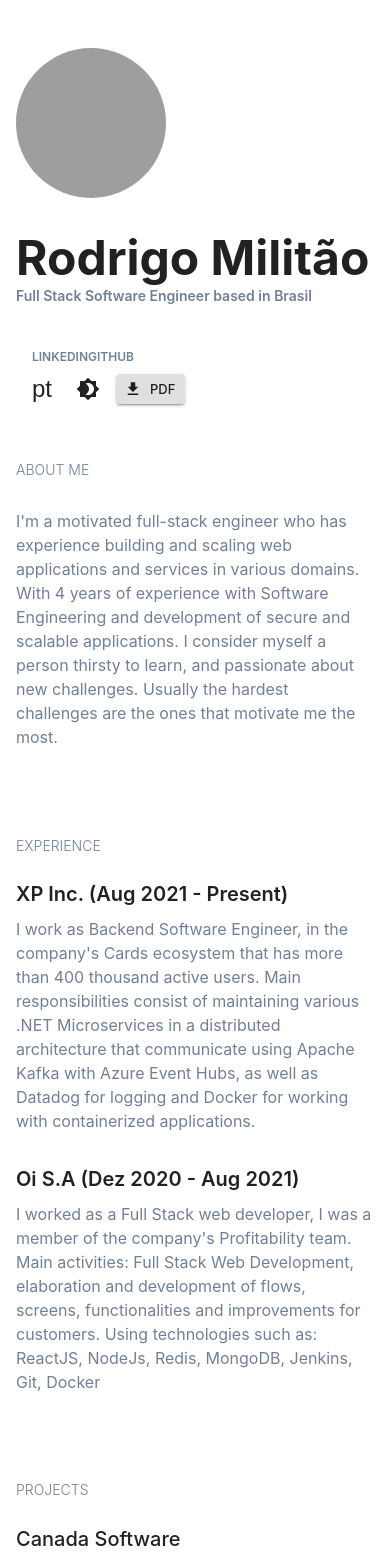
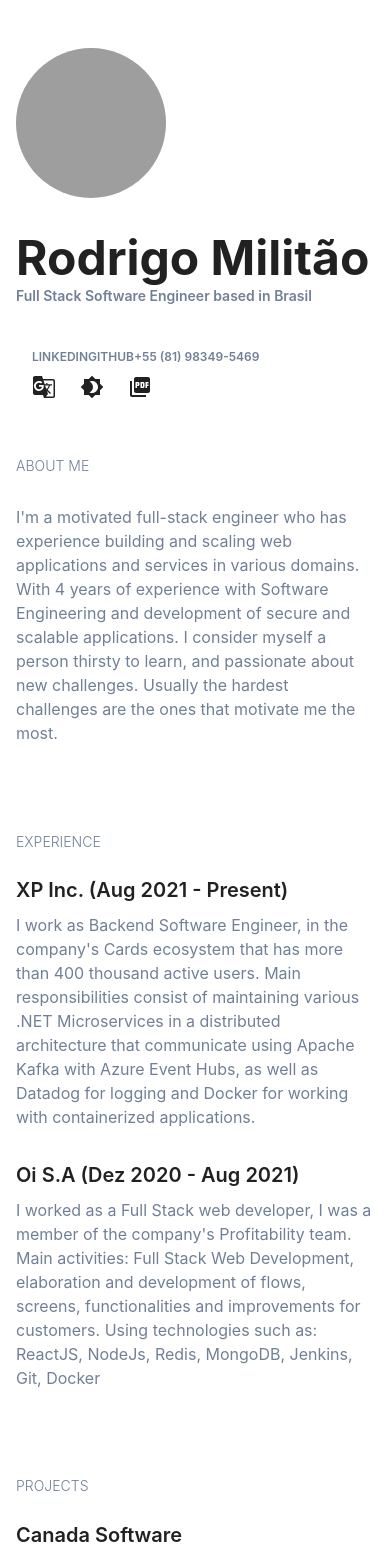
Before and after one commit to rodrigo-militao/rodrigo-militao.github.io, a React (Vite) app: page / in a window 390 px wide. Shown: the top 1554 px of the page. Built offline with nearby package versions, Linux system fonts and the light colour scheme; grey boxes are pictures that could not be loaded.

Commit message:
icon to translate, phone added, pdf as icon

```diff
--- a/src/components/Header.tsx
+++ b/src/components/Header.tsx
@@ -1,13 +1,13 @@
 import * as React from 'react';
 import Grid from '@mui/material/Unstable_Grid2';
-import { Link, Typography, Avatar, Button } from '@mui/material';
+import { Link, Typography, Avatar } from '@mui/material';
 import Context from "./Context"
 import { useTheme } from '@mui/material/styles';
 import IconButton from '@mui/material/IconButton';
 import Brightness4Icon from '@mui/icons-material/Brightness4';
 import Brightness7Icon from '@mui/icons-material/Brightness7';
-import { GetApp } from '@mui/icons-material';
-
+import PictureAsPdfIcon from '@mui/icons-material/PictureAsPdf';
+import GTranslateIcon from '@mui/icons-material/GTranslate';
 
 interface HeaderData {
   name: string;
@@ -56,24 +56,21 @@ export default function Header(prop: { data: HeaderData, language: string, toggl
       </Grid>
       <Grid>
         <IconButton sx={{ ml: 1 }} onClick={prop.toggleLanguage} color="inherit">
-          {prop.language == 'en' ? 'pt' : 'en'}
+          <GTranslateIcon />
         </IconButton>
 
         <IconButton sx={{ ml: 1 }} onClick={context.toggleColorMode} color="inherit">
           {theme.palette.mode === 'dark' ? <Brightness7Icon /> : <Brightness4Icon />}
         </IconButton>
-        <Button
+
+        <IconButton
           sx={{ ml: 1 }}
-          variant="contained"
-          color="inherit"
-          size="small"
-          startIcon={<GetApp />}
-          component={Link}
           href={prop.data.resumePath}
           download="RodrigoMilitaoResume.pdf"
+          color="inherit"
         >
-          PDF
-        </Button>
+          <PictureAsPdfIcon />
+        </IconButton>
       </Grid>
     </Grid>
   )
--- a/src/components/Section.tsx
+++ b/src/components/Section.tsx
@@ -21,7 +21,9 @@ export default function Section(prop: SectionTitle) {
             <>
               {(content.name != "") &&
               content.link != "" ?
-              <Link target={"_blank"} underline="none" color="inherit" variant="h6" href={content.link}>{content.name}</Link> :
+              <Link target={"_blank"} fontWeight={600} underline="hover" color="inherit" variant="h6" href={content.link}>
+                {content.name}
+              </Link> :
               <Typography variant="h6" gutterBottom fontWeight={600}>
                 {content.name}
               </Typography>
--- a/src/content-en.json
+++ b/src/content-en.json
@@ -11,6 +11,9 @@
     },{
       "name": "Github",
       "link": "https://github.com/rodrigo-militao/"
+    },{
+      "name": "+55 (81) 98349-5469",
+      "link": "tel: +5581983495469"
     }]
   },
   "sections": [
--- a/src/content-pt.json
+++ b/src/content-pt.json
@@ -11,6 +11,9 @@
     },{
       "name": "Github",
       "link": "https://github.com/rodrigo-militao/"
+    },{
+      "name": "+55 (81) 98349-5469",
+      "link": "tel: +5581983495469"
     }
   ]
   },
```
